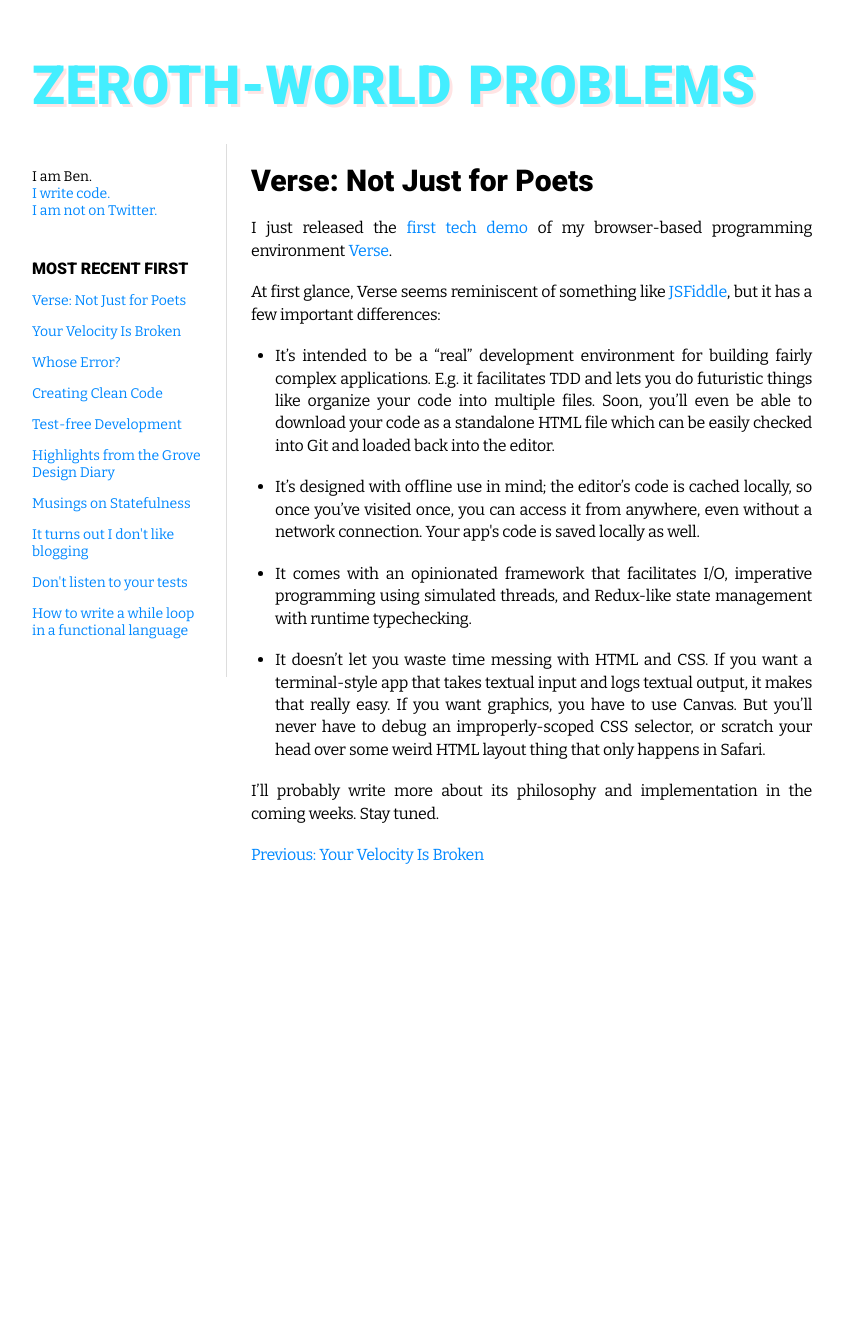
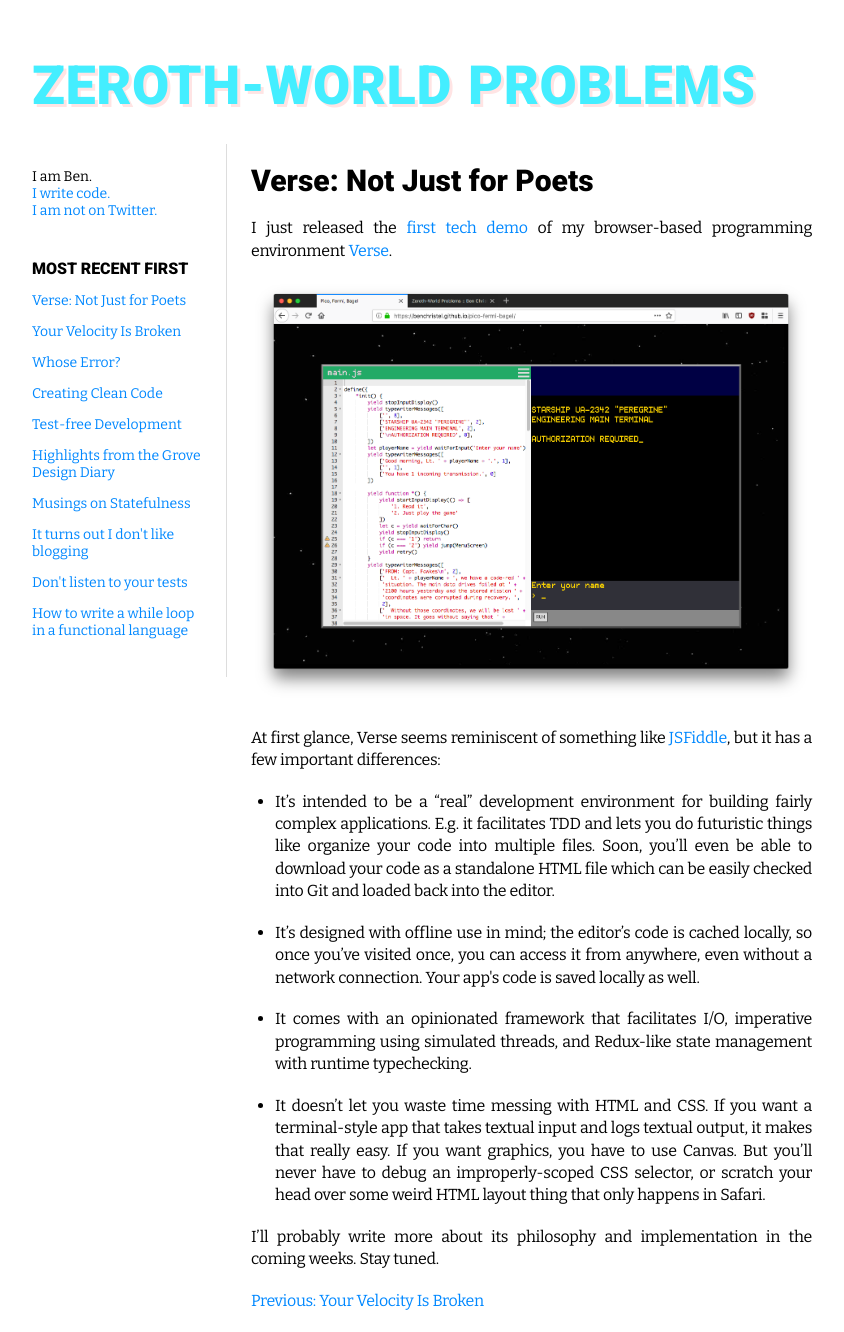
Before and after one commit to benchristel/benchristel.github.io, a Jekyll site: the page built from _posts/2018-04-16-verse-not-just-for-poets.md, in a window 1280 px wide. Shown: the whole page, without its empty margins (218-1062 px from the left). Built offline with Jekyll 4.4.1, drawn with Linux system fonts in a browser that asks for light colours; before the commit the page ends 900 px from its top, so only the background shows below that.

Commit message:
Add screenshot to verse post

```diff
--- a/_posts/2018-04-16-verse-not-just-for-poets.md
+++ b/_posts/2018-04-16-verse-not-just-for-poets.md
@@ -9,6 +9,8 @@ I just released the [first tech
 demo](https://benchristel.github.io/pico-fermi-bagel) of my
 browser-based programming environment
 [Verse](https://github.com/druidic/verse).
+
+![A screenshot of the Verse editor running a simple game](/assets/verse-demo.png)
 
 At first glance, Verse seems reminiscent of something like
 [JSFiddle](https://jsfiddle.net), but it has a few important
```
Also changed, not shown: assets/verse-demo.png (added).
